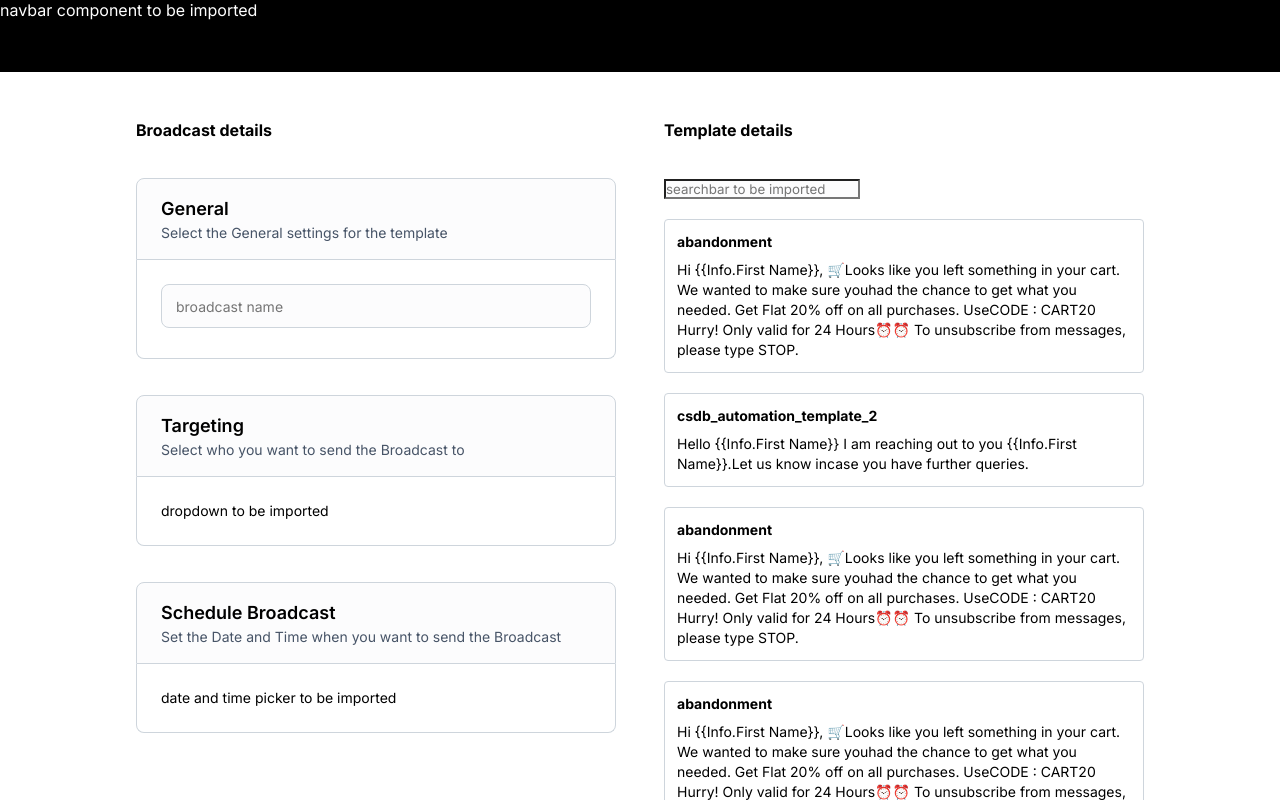
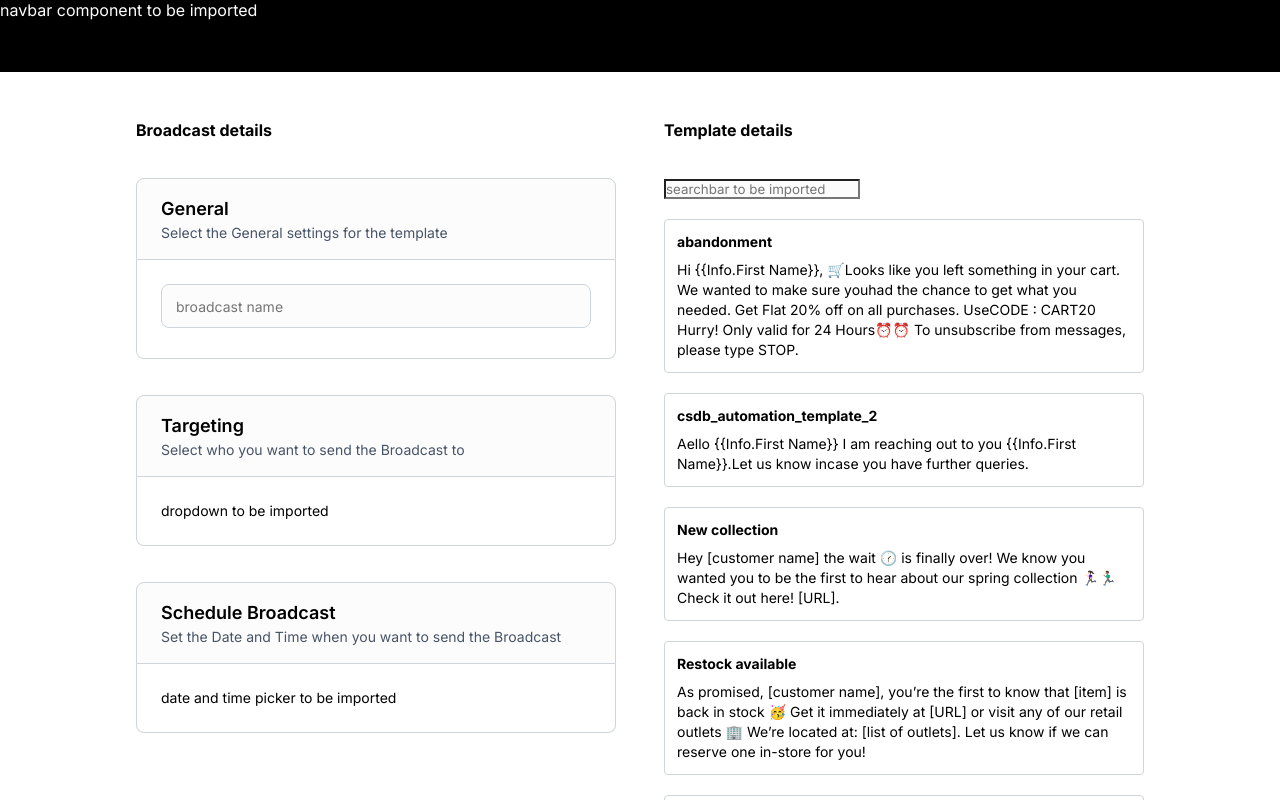
Before and after one commit to HxshPatil/whatsapp_comp_new, a React (Create React App) app: page / in a window 1280 px wide. Shown: the top 800 px of the page. Built offline with nearby package versions, Linux system fonts and the light colour scheme.

Commit message:
updated search functionality

```diff
--- a/src/comp_app/comp_app.css
+++ b/src/comp_app/comp_app.css
@@ -15,7 +15,7 @@
 
 .components-container {
     height: fit-content;
-    padding-top: calc(120px - 72px);
+    padding-top: 48px;
     display: flex;
     flex-direction: row;
     left: 456px;
--- a/src/comp_app/comp_app.js
+++ b/src/comp_app/comp_app.js
@@ -16,31 +16,31 @@ function Comp_app() {
     {
       id: 2,
       title: "csdb_automation_template_2",
-      text: "Hello {{Info.First Name}} I am reaching out to you {{Info.First Name}}.Let us know incase you have further queries.",
+      text: "Aello {{Info.First Name}} I am reaching out to you {{Info.First Name}}.Let us know incase you have further queries.",
     },
-    {
-      id: 3,
-      title: "abandonment",
-      text: "Hi {{Info.First Name}}, 🛒Looks like you left something in your cart. We wanted to make sure youhad the chance to get what you needed. Get Flat 20% off on all purchases. UseCODE : CART20 Hurry! Only valid for 24 Hours⏰⏰ To unsubscribe from messages, please type STOP.",
-    },
-    {
-      id: 4,
-      title: "abandonment",
-      text: "Hi {{Info.First Name}}, 🛒Looks like you left something in your cart. We wanted to make sure youhad the chance to get what you needed. Get Flat 20% off on all purchases. UseCODE : CART20 Hurry! Only valid for 24 Hours⏰⏰ To unsubscribe from messages, please type STOP.",
-    },
-    {
-      id: 5,
-      title: "abandonment",
-      text: "Hi {{Info.First Name}}, 🛒Looks like you left something in your cart. We wanted to make sure youhad the chance to get what you needed. Get Flat 20% off on all purchases. UseCODE : CART20 Hurry! Only valid for 24 Hours⏰⏰ To unsubscribe from messages, please type STOP.",
-    },
+    // {
+    //   id: 3,
+    //   title: "abandonment",
+    //   text: "Hi {{Info.First Name}}, 🛒Looks like you left something in your cart. We wanted to make sure youhad the chance to get what you needed. Get Flat 20% off on all purchases. UseCODE : CART20 Hurry! Only valid for 24 Hours⏰⏰ To unsubscribe from messages, please type STOP.",
+    // },
+    // {
+    //   id: 4,
+    //   title: "abandonment",
+    //   text: "Hi {{Info.First Name}}, 🛒Looks like you left something in your cart. We wanted to make sure youhad the chance to get what you needed. Get Flat 20% off on all purchases. UseCODE : CART20 Hurry! Only valid for 24 Hours⏰⏰ To unsubscribe from messages, please type STOP.",
+    // },
+    // {
+    //   id: 5,
+    //   title: "abandonment",
+    //   text: "Hi {{Info.First Name}}, 🛒Looks like you left something in your cart. We wanted to make sure youhad the chance to get what you needed. Get Flat 20% off on all purchases. UseCODE : CART20 Hurry! Only valid for 24 Hours⏰⏰ To unsubscribe from messages, please type STOP.",
+    // },
     {
       id: 6,
-      title: "abandonment",
-      text: "Hi {{Info.First Name}}, 🛒Looks like you left something in your cart. We wanted to make sure youhad the chance to get what you needed. Get Flat 20% off on all purchases. UseCODE : CART20 Hurry! Only valid for 24 Hours⏰⏰ To unsubscribe from messages, please type STOP.",
+      title: "New collection",
+      text: "Hey [customer name] the wait 🕜 is finally over! We know you wanted you to be the first to hear about our spring collection 🏃🏻‍♀️🏃🏽‍♂️ Check it out here! [URL].",
     },
-    // { title: "Nissan", text: "Frontier", id: 7 },
-    // { title: "Mitsubishi", text: "Galant", id: 8 },
-    // { title: "Volkswagen", text: "Golf III", id: 9 },
+    { title: "Restock available", text: "As promised, [customer name], you’re the first to know that [item] is back in stock 🥳 Get it immediately at [URL] or visit any of our retail outlets 🏢 We’re located at: [list of outlets]. Let us know if we can reserve one in-store for you!", id: 7 },
+    { title: "Loyalty reward", text: "Dear [customer name], thank you for being a loyal member of [brand name] 🙏 Here’s an exclusive 10% off our new collection with the promo code 10TQ. There’s also a free gift 🎁 for orders above [amount] as a token of our appreciation. Shop now at [URL].", id: 8 },
+    { title: "Re-engagement", text: "It’s been a while, [customer name] 👋 Since your last visit, we have expanded our products and services to provide the best wellness experience around. Why not drop by for a yoga 🧘 class or a matcha 🍵 tasting session? Reserve your workshop of choice at [URL]. We hope to see you!", id: 9 },
     // { title: "GMC", text: "Sonoma Club Coupe", id: 10 },
   ]);
 
@@ -137,10 +137,11 @@ function Comp_app() {
               {/* <div>search box to be imported</div> */}
               {contentList
                 .filter((content) => {
+                  // console.log(content.text.toLowerCase().includes(search.toLowerCase()) , '********',content.title.toLowerCase().includes(search.toLowerCase()));
                   return search.toLowerCase() === ""
                     ? content
-                    : content.text.toLowerCase().includes(search) ||
-                        content.title.toLowerCase().includes(search);
+                    : content.text.toLowerCase().includes(search.toLowerCase()) ||
+                        content.title.toLowerCase().includes(search.toLowerCase());
                 })
                 .map((content) => (
                   <TextWithTitle key={content.id} content={content} />
--- a/src/components/text_with_title/text_with_title.css
+++ b/src/components/text_with_title/text_with_title.css
@@ -4,7 +4,7 @@
     font-weight: 400;
     line-height: 20px;
     text-align: left;
-    /* width: 480px; */
+    /* width: 120px; */
     width:100%;
     height: fit-content;
     border-radius: 4px;
@@ -13,4 +13,5 @@
     display: flex;
     flex-direction: column;
     gap: 8px;
+    /* overflow-x: scroll; */
 }
```
